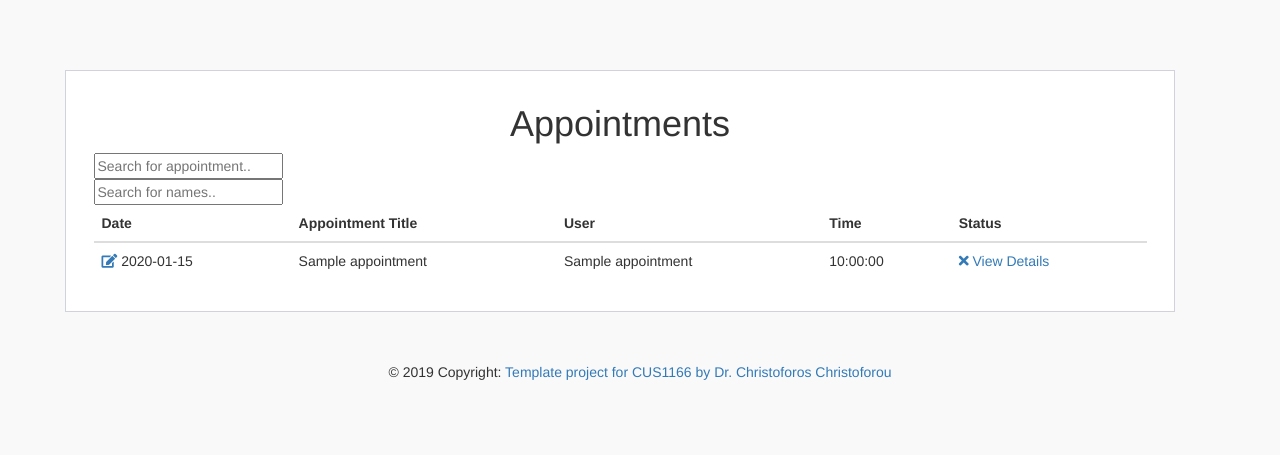
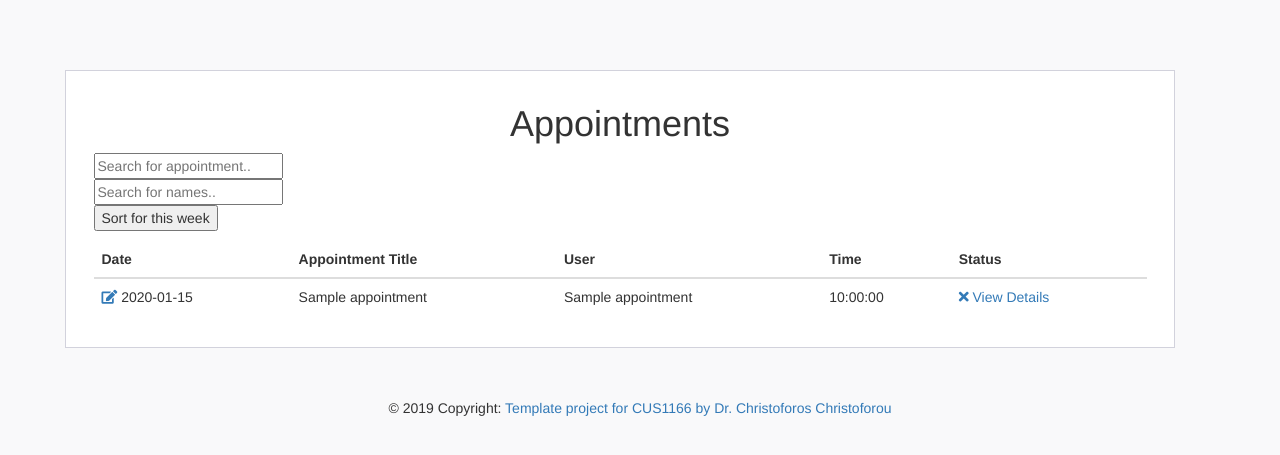
Before and after one commit to Sguthrie16/CUS1166_Quiz, a Flask app: page /ViewAppointments in a window 1280 px wide. Shown: the part 52-507 px from the top of the page. Run offline with Flask 2, Linux system fonts and the light colour scheme; tables that the repository leaves empty hold one stand-in row (values such as "Sample post"); some libraries are stand-ins or nearby versions.

Commit message:
Sorting by name and appointment

```diff
--- a/CUS1166_Project_Template-master/app/templates/main/display_schedules.html
+++ b/CUS1166_Project_Template-master/app/templates/main/display_schedules.html
@@ -12,6 +12,7 @@
                         <h1 class="text-center">Appointments</h1>
                         <input type="text" id="myInput" onkeyup="myFunction()" placeholder="Search for appointment.." title="Type in a appointment"><br>
                         <input type="text" id="myInput2" onkeyup="myFunction2()" placeholder="Search for names.." title="Type in a name">
+                        <p><button onclick="sortTable()">Sort for this week</button></p>
                             <table id="myTable" class="table">
                                 <thead>
                                     <tr>
@@ -99,6 +100,5 @@ function myFunction2() {
   }
 }
 
-
 </script>
 {% endblock %}
```
